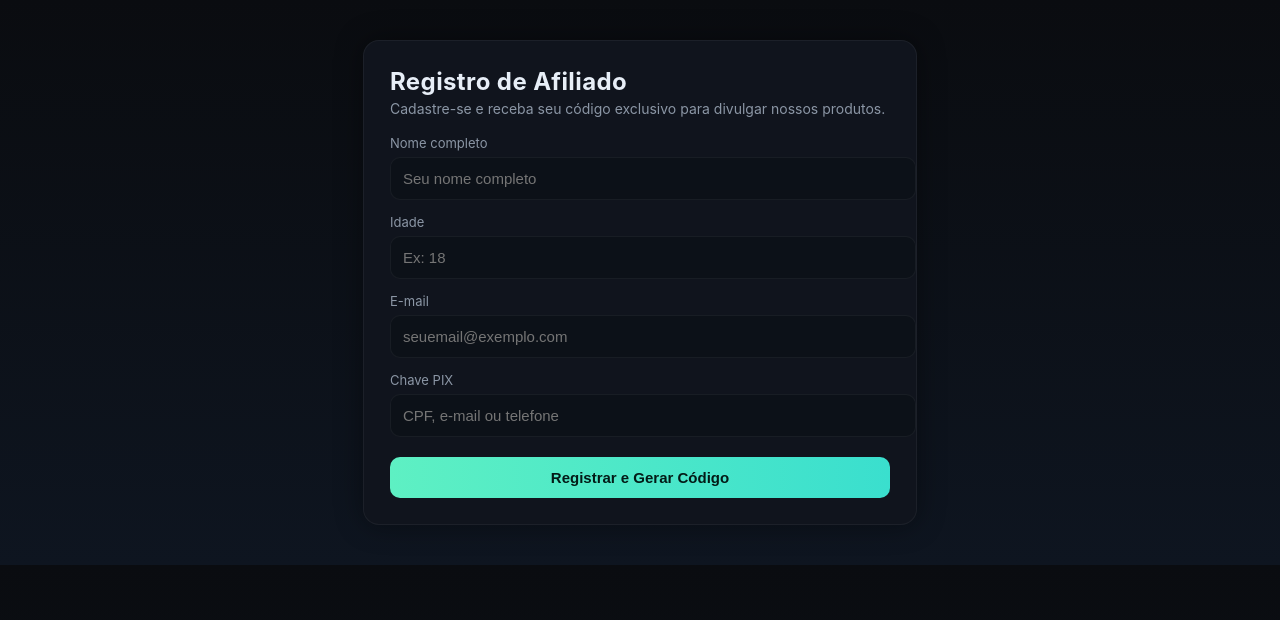
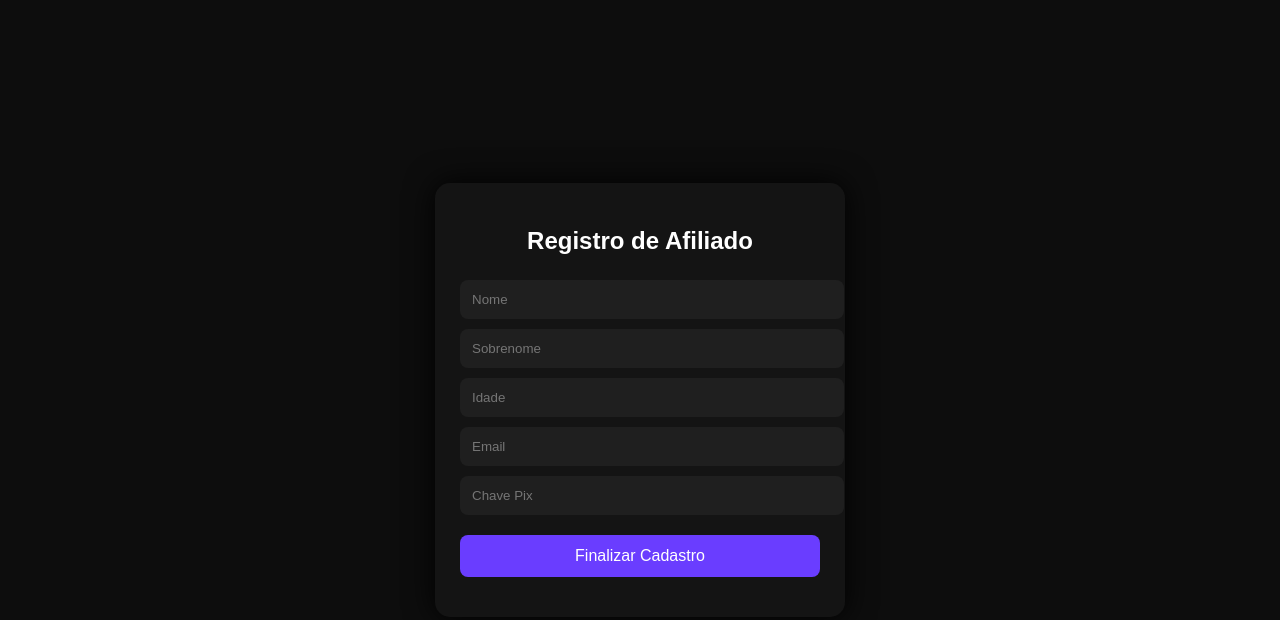
Before and after one commit to GbzStudio/lithmat-network, a plain HTML site: page register.html in a window 1280 px wide. Drawn offline with Linux system fonts and the light colour scheme.

Commit message:
Update register.html

```diff
--- a/register.html
+++ b/register.html
@@ -1,149 +1,80 @@
-<!doctype html>
+<!DOCTYPE html>
 <html lang="pt-BR">
 <head>
-<meta charset="utf-8"/>
-<meta name="viewport" content="width=device-width,initial-scale=1"/>
-<title>Registro de Afiliados — GbzStudio</title>
+<meta charset="UTF-8">
+<meta name="viewport" content="width=device-width, initial-scale=1.0">
+<title>Afiliados GbzStudio</title>
 
 <style>
-    :root{
-        --bg:#0c0f15;
-        --card:#10141d;
-        --accent:#5ef0c3;
-        --text:#e7eef7;
-        --muted:#8b96a5;
-    }
 body{
     margin:0;
-        background:linear-gradient(180deg,#0a0c10,#0e1520);
-        font-family:Inter,system-ui,Arial;
-        color:var(--text);
+    background:#0d0d0d;
+    color:white;
+    font-family:Arial, sans-serif;
     display:flex;
     justify-content:center;
-        padding:40px 16px;
+    align-items:center;
+    height:100vh;
 }
-    .card{
-        width:100%;
-        max-width:500px;
-        background:var(--card);
-        padding:26px;
-        border-radius:16px;
-        box-shadow:0 0 28px rgba(0,0,0,0.4);
-        border:1px solid rgba(255,255,255,0.05);
-        animation:fade .6s ease;
+.container{
+    width:360px;
+    background:#141414;
+    padding:25px;
+    border-radius:15px;
+    box-shadow:0 0 30px #000;
 }
-    @keyframes fade{
-        from{opacity:0; transform:translateY(10px);}
-        to{opacity:1; transform:translateY(0);}
+h2{
+    text-align:center;
+    margin-bottom:15px;
 }
-    h1{
-        margin:0 0 4px;
-        font-size:24px;
-        font-weight:700;
-        letter-spacing:0.4px;
-    }
-    p.muted{
-        margin:0 0 18px;
-        color:var(--muted);
-        font-size:14px;
-    }
-    label{
-        margin-top:14px;
-        display:block;
-        color:var(--muted);
-        font-size:13px;
-    }
-    input,textarea{
+input{
     width:100%;
     padding:12px;
-        border-radius:10px;
-        border:1px solid rgba(255,255,255,0.05);
-        background:#0c1118;
-        color:var(--text);
-        margin-top:6px;
-        font-size:15px;
+    margin-top:10px;
+    border:none;
+    background:#1f1f1f;
+    color:white;
+    border-radius:8px;
 }
 button{
     width:100%;
+    padding:12px;
     margin-top:20px;
-        padding:12px;
-        border-radius:10px;
-        border:0;
+    background:#6a3dff;
+    border:none;
+    border-radius:8px;
+    color:white;
+    font-size:16px;
     cursor:pointer;
-        background:linear-gradient(90deg,var(--accent),#3adfce);
-        color:#031b17;
-        font-weight:700;
-        font-size:15px;
-        transition:.2s;
 }
 button:hover{
-        opacity:.85;
-        transform:scale(1.01);
+    background:#825eff;
 }
-    .box-success{
-        margin-top:20px;
-        padding:15px;
-        background:#142917;
-        color:#b9ffce;
-        border-radius:10px;
-        border:1px solid #31e38c33;
-        display:none;
-    }
-    .share-box{
-        margin-top:10px;
-        display:none;
-    }
-    .copy-btn{
-        margin-top:10px;
-        padding:8px 12px;
-        background:#222;
-        border-radius:8px;
-        border:0;
-        cursor:pointer;
-        color:#ddd;
+#status{
+    margin-top:15px;
+    text-align:center;
 }
 </style>
 </head>
-
 <body>
 
-<div class="card">
-    <h1>Registro de Afiliado</h1>
-    <p class="muted">Cadastre-se e receba seu código exclusivo para divulgar nossos produtos.</p>
+<div class="container">
+    <h2>Registro de Afiliado</h2>
 
-    <label>Nome completo</label>
-    <input id="fullName" placeholder="Seu nome completo">
+    <input id="nome" type="text" placeholder="Nome">
+    <input id="sobrenome" type="text" placeholder="Sobrenome">
+    <input id="idade" type="number" placeholder="Idade">
+    <input id="email" type="email" placeholder="Email">
+    <input id="pix" type="text" placeholder="Chave Pix">
 
-    <label>Idade</label>
-    <input id="age" type="number" placeholder="Ex: 18">
+    <button onclick="finalizar()">Finalizar Cadastro</button>
 
-    <label>E-mail</label>
-    <input id="email" type="email" placeholder="seuemail@exemplo.com">
-
-    <label>Chave PIX</label>
-    <input id="pixKey" placeholder="CPF, e-mail ou telefone">
-
-    <button id="registerBtn">Registrar e Gerar Código</button>
-
-    <div class="box-success" id="successBox"></div>
-
-    <div class="share-box" id="shareArea">
-        <label>Seu link de afiliado</label>
-        <input id="shareLink" readonly>
-        <button class="copy-btn" id="copyBtn">Copiar link</button>
-
-        <p class="muted" style="margin-top:6px;">
-            Seu código promocional:
-            <strong id="promoCode" style="font-size:15px;"></strong>
-        </p>
-    </div>
-
+    <div id="status"></div>
 </div>
 
 <script type="module">
-    // Firebase v9+
-    import { initializeApp } from "https://www.gstatic.com/firebasejs/9.22.2/firebase-app.js";
-    import { getDatabase, ref, set } from "https://www.gstatic.com/firebasejs/9.22.2/firebase-database.js";
+import { initializeApp } from "https://www.gstatic.com/firebasejs/10.7.1/firebase-app.js";
+import { getDatabase, ref, set, get, child } from "https://www.gstatic.com/firebasejs/10.7.1/firebase-database.js";
 
 const firebaseConfig = {
   apiKey: "AIzaSyD6UyxqTZAlPLjcadS45YYj2HUEK6fTV80",
@@ -158,73 +89,69 @@
 const app = initializeApp(firebaseConfig);
 const db = getDatabase(app);
 
-    // DOM
-    const fullName = document.getElementById("fullName");
-    const age = document.getElementById("age");
-    const email = document.getElementById("email");
-    const pixKey = document.getElementById("pixKey");
-    const registerBtn = document.getElementById("registerBtn");
-    const successBox = document.getElementById("successBox");
-    const shareArea = document.getElementById("shareArea");
-    const shareLink = document.getElementById("shareLink");
-    const promoCodeEl = document.getElementById("promoCode");
-    const copyBtn = document.getElementById("copyBtn");
-
-    function generatePromo(name){
-        let base = name.replace(/\s+/g,"").slice(0,4).toUpperCase();
-        let rand = Math.random().toString(36).substring(2,8).toUpperCase();
-        return (base + rand).slice(0,10);
+// -------- GERADOR DE CÓDIGO --------
+function gerarCodigoAfiliado() {
+    const caracteres = "ABCDEFGHIJKLMNOPQRSTUVWXYZ0123456789";
+    let codigo = "";
+    for (let i = 0; i < 8; i++) {
+        codigo += caracteres[Math.floor(Math.random() * caracteres.length)];
+    }
+    return codigo;
 }
 
-    async function registerAffiliate(){
-        const name = fullName.value.trim();
-        const idade = age.value.trim();
-        const mail = email.value.trim();
-        const pix = pixKey.value.trim();
+// -------- FUNÇÃO FINALIZAR --------
+async function finalizar() {
+    const nome = document.getElementById("nome").value.trim();
+    const sobrenome = document.getElementById("sobrenome").value.trim();
+    const idade = document.getElementById("idade").value.trim();
+    const email = document.getElementById("email").value.trim();
+    const pix = document.getElementById("pix").value.trim();
+    const status = document.getElementById("status");
 
-        if(!name || !idade || !mail || !pix)
-            return alert("Preencha todos os campos!");
+    if (!nome || !sobrenome || !idade || !email || !pix) {
+        status.innerHTML = "Preencha todos os campos!";
+        status.style.color = "red";
+        return;
+    }
 
-        const code = generatePromo(name);
+    let codigo = gerarCodigoAfiliado();
 
-        const data = {
-            fullName: name,
-            age: idade,
-            email: mail,
-            pixKey: pix,
-            promoCode: code,
-            createdAt: Date.now()
-        };
+    const dbRef = ref(db);
+    const snap = await get(child(dbRef, "afiliados"));
 
-        try{
-            await set(ref(db, "affiliates/" + code), data);
+    if (snap.exists()) {
+        const data = snap.val();
+        let repetido = true;
 
-            successBox.style.display = "block";
-            successBox.textContent = "Registrado com sucesso!";
-
-            promoCodeEl.textContent = code;
-
-            const base = location.origin + location.pathname;
-            shareLink.value = `${base}?ref=${code}`;
-
-            shareArea.style.display = "block";
-
-            localStorage.setItem("affiliateData", JSON.stringify(data));
-
-        }catch(err){
-            console.error(err);
-            alert("Erro ao registrar.");
+        while (repetido) {
+            repetido = false;
+            for (let id in data) {
+                if (data[id].codigo === codigo) {
+                    repetido = true;
+                    codigo = gerarCodigoAfiliado();
+                }
+            }
         }
     }
 
-    registerBtn.addEventListener("click", registerAffiliate);
+    const id = Date.now();
 
-    copyBtn.addEventListener("click", ()=>{
-        shareLink.select();
-        document.execCommand("copy");
-        copyBtn.textContent = "Copiado!";
-        setTimeout(()=> copyBtn.textContent = "Copiar link", 1200);
+    await set(ref(db, "afiliados/" + id), {
+        nome,
+        sobrenome,
+        idade,
+        email,
+        pix,
+        codigo,
+        criadoEm: new Date().toISOString(),
+        totalVendas: 0,
+        totalGanhos: 0
     });
+
+    status.innerHTML =
+        "Cadastro concluído!<br>Seu código de afiliado é:<br><b>" + codigo + "</b>";
+    status.style.color = "lightgreen";
+}
 </script>
 
 </body>
```
Lines whose indentation alone changed are shown as unchanged.
